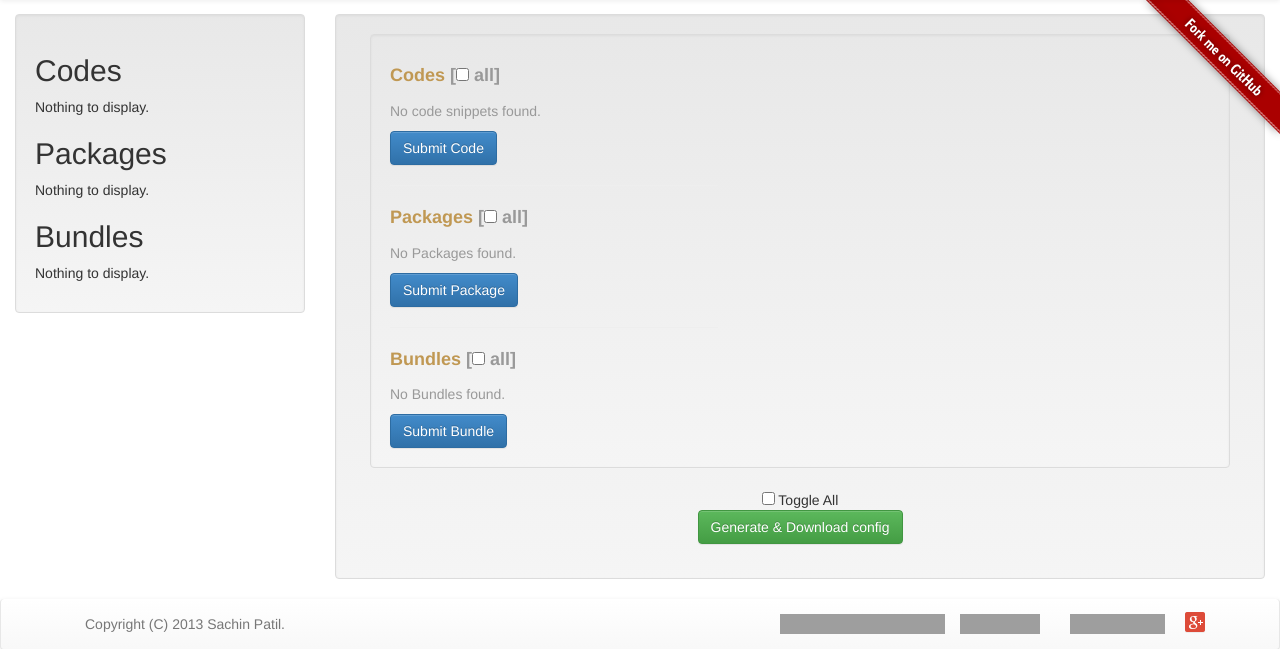
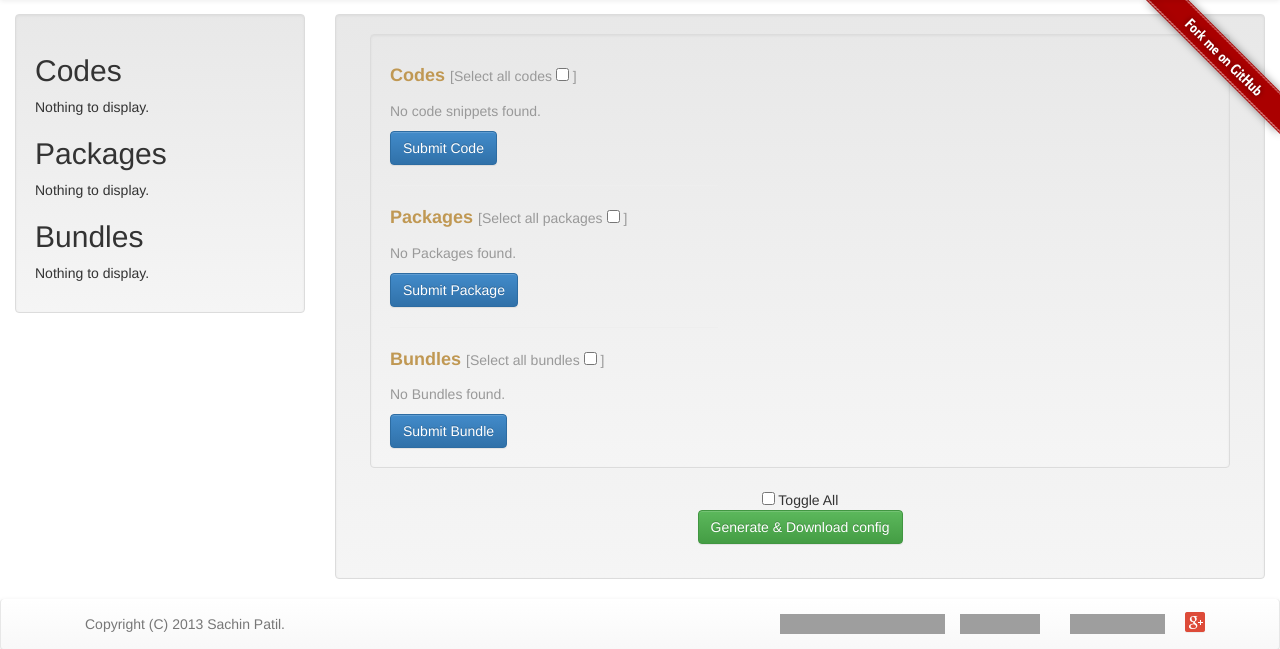
Before and after one commit to psachin/haqiba, a Django app: page /emacshaqiba/emacs/ in a window 1280 px wide. Shown: the part 51-700 px from the top of the page. Run offline with Django 3.2, Linux system fonts and the light colour scheme; data that the repository does not hold is empty; parts of the project's set-up code (start-up, migrations or seed data) failed here and were passed over; some libraries are stand-ins or nearby versions; grey boxes are pictures that could not be loaded.

Commit message:
Subject: Select all toggle checkbox to <small>
Description:

```diff
--- a/templates/emacshaqiba/emacs.html
+++ b/templates/emacshaqiba/emacs.html
@@ -33,7 +33,9 @@ function toggle(source, type, name) {
 {% csrf_token %}
 <h4 class="text-warning"><strong>Code{{codetemplate|length|pluralize}}</strong>
   <label class="text-muted">
-    [<input type="checkbox" onClick="toggle(this, 'name', 'selected_code_list')"> all]
+    <small>[Select all codes
+      <input type="checkbox" onClick="toggle(this, 'name', 'selected_code_list')"> ]
+    </small>
   </label>
 </h4>
 {% if codetemplate %}
@@ -59,7 +61,9 @@ function toggle(source, type, name) {
 <!-- code ends here -->
 <h4 class="text-warning"><strong>Package{{dependency|length|pluralize}}</strong>
   <label class="text-muted">
-    [<input type="checkbox" onClick="toggle(this, 'name', 'selected_package_list')"> all]
+    <small>[Select all packages
+      <input type="checkbox" onClick="toggle(this, 'name', 'selected_package_list')"> ]
+    </small>
   </label>
 </h4>
 {% if dependency %}
@@ -85,7 +89,9 @@ function toggle(source, type, name) {
 <!-- dependency/package ends here -->
 <h4 class="text-warning"><strong>Bundle{{bundles|length|pluralize}}</strong>
   <label class="text-muted">
-    [<input type="checkbox" onClick="toggle(this, 'name', 'selected_bundle_list')"> all]
+    <small>[Select all bundles
+      <input type="checkbox" onClick="toggle(this, 'name', 'selected_bundle_list')"> ]
+    </small>
   </label>
 </h4>
 {% if bundles %}
```
